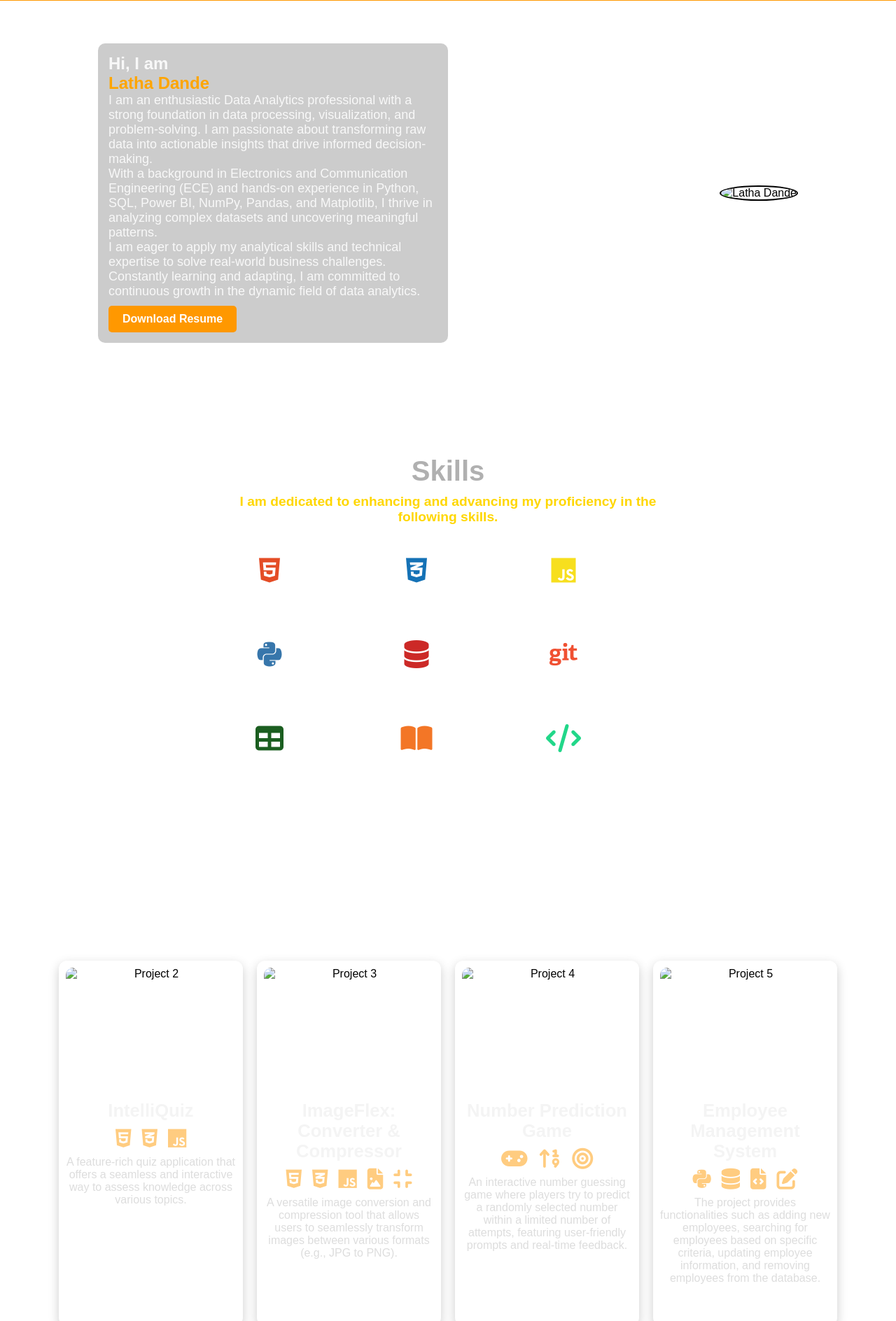
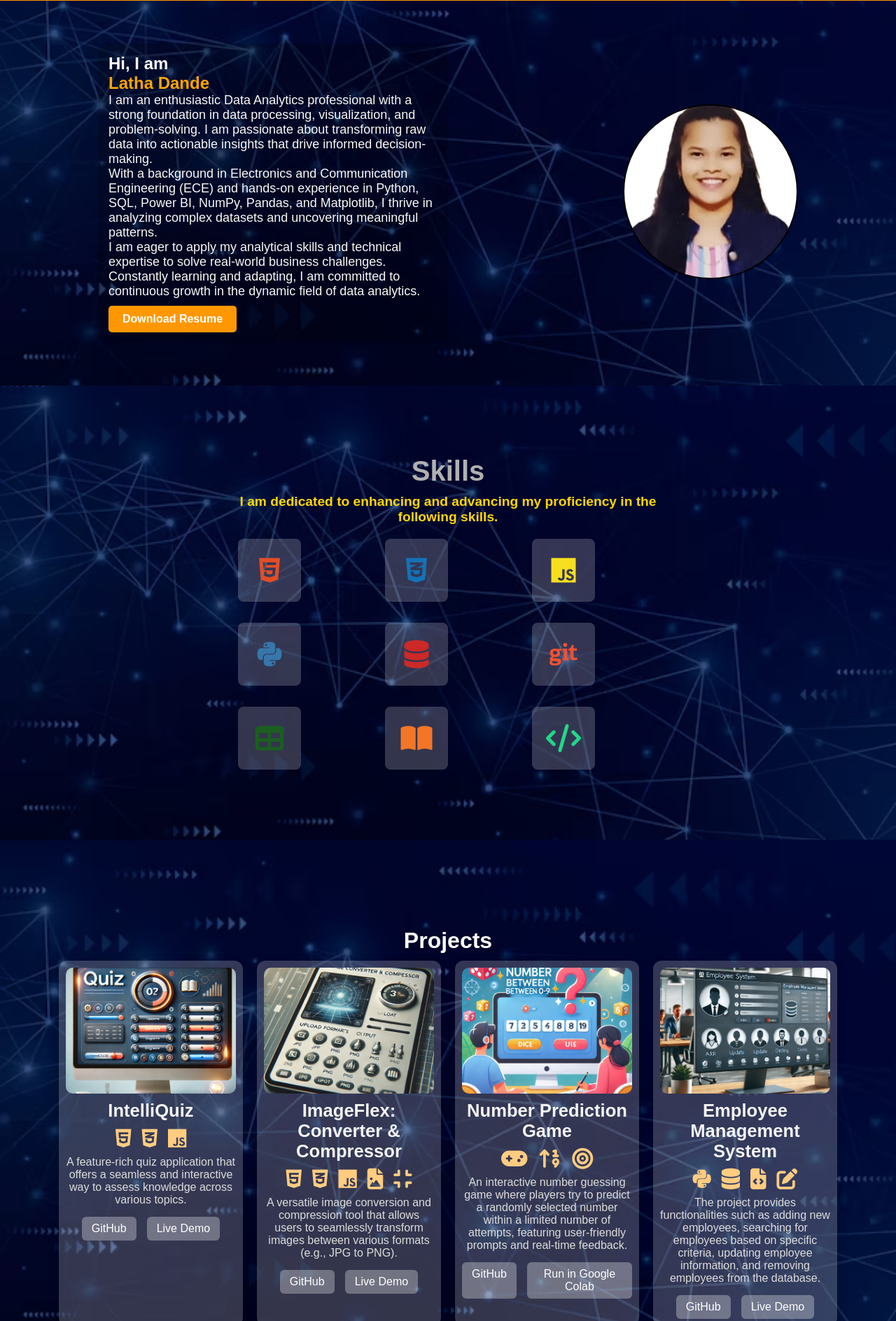
Before and after one commit to LathaDande/Latha_Dev-Portfolio, a plain HTML site: page index.html in a window 1280 px wide. Shown: the part 89-1977 px from the top of the page at 70% size. Drawn offline with Linux system fonts and the light colour scheme; the site is published under a folder, as on GitHub Pages, so addresses that start at the root find nothing.

Commit message:
assets path fixed

```diff
--- a/index.html
+++ b/index.html
@@ -46,10 +46,10 @@
                     real-world business challenges. Constantly learning and adapting, I am committed to continuous
                     growth in the dynamic field of data analytics.</p>
 
-                <a href="/assets/LATHA_DANDE.pdf" class="resume-btn" target="_blank">Download Resume</a>
+                <a href="./assets/LATHA_DANDE.pdf" class="resume-btn" target="_blank">Download Resume</a>
             </div>
             <div class="home-image">
-                <img src="/assets/DandeLatha.jpg" alt="Latha Dande">
+                <img src="./assets/DandeLatha.jpg" alt="Latha Dande">
             </div>
         </div>
     </section>
@@ -72,7 +72,7 @@
         <h1 style="color: white;">Projects</h1>
         <div class="projects-container">
             <div class="project-card">
-                <img src="/assets/Quizapp.webp" alt="Project 2">
+                <img src="./assets/Quizapp.webp" alt="Project 2">
                 <div class="project-info">
                     <h3>IntelliQuiz</h3>
                     <div class="tech-icons">
@@ -89,7 +89,7 @@
                 </div>
             </div>
             <div class="project-card">
-                <img src="/assets/Imagecoverter.webp" alt="Project 3">
+                <img src="./assets/Imagecoverter.webp" alt="Project 3">
                 <div class="project-info">
                     <h3>ImageFlex: Converter & Compressor</h3>
                     <div class="tech-icons">
@@ -108,7 +108,7 @@
                 </div>
             </div>
             <div class="project-card">
-                <img src="/assets/randamguess.webp" alt="Project 4">
+                <img src="./assets/randamguess.webp" alt="Project 4">
                 <div class="project-info">
                     <h3>Number Prediction Game</h3>
                     <div class="tech-icons">
@@ -126,7 +126,7 @@
                 </div>
             </div>
             <div class="project-card">
-                <img src="/assets/Employeeimg.webp" alt="Project 5">
+                <img src="./assets/Employeeimg.webp" alt="Project 5">
                 <div class="project-info">
                     <h3>Employee Management System</h3>
                     <div class="tech-icons">
--- a/style.css
+++ b/style.css
@@ -137,7 +137,7 @@ nav {
     display: flex;
     align-items: center;
     justify-content: center;
-    background: url('/assets/img_bg.avif') no-repeat center center/cover;
+    background: url('./assets/img_bg.avif') no-repeat center center/cover;
     padding: 130px 40px 40px;
     /* Adjusted top padding to account for header & moving text */
 }
@@ -224,7 +224,7 @@ nav {
 
 /* 🔹 Skills Section */
 #skills {
-    background: url('/assets/img_bg.avif') no-repeat center center/cover;
+    background: url('./assets/img_bg.avif') no-repeat center center/cover;
     position: relative;
     z-index: 5;
     display: flex;
@@ -384,7 +384,7 @@ nav {
 .projects {
     padding-top: 20px;
     /* Reduced top space */
-    background: url('/assets/img_bg.avif') no-repeat center center/cover;
+    background: url('./assets/img_bg.avif') no-repeat center center/cover;
     /* Same as Home */
     min-height: 100vh;
     /* Ensures full section view */
@@ -529,7 +529,7 @@ nav {
 
 /* 🔹 Contact Section */
 .contact {
-    background: url('/assets/img_bg.avif') no-repeat center center/cover;
+    background: url('./assets/img_bg.avif') no-repeat center center/cover;
     position: relative;
     text-align: center;
     padding: 0 20px 80px;
```
